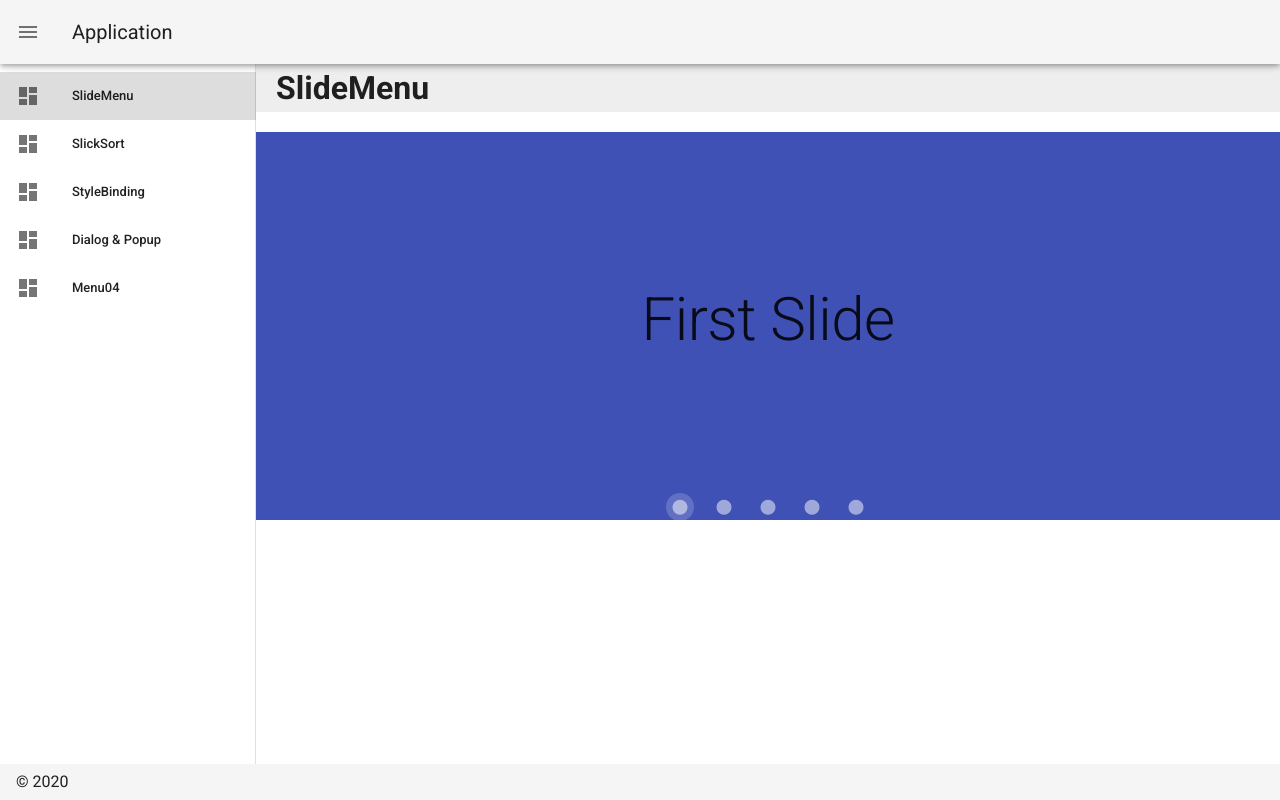
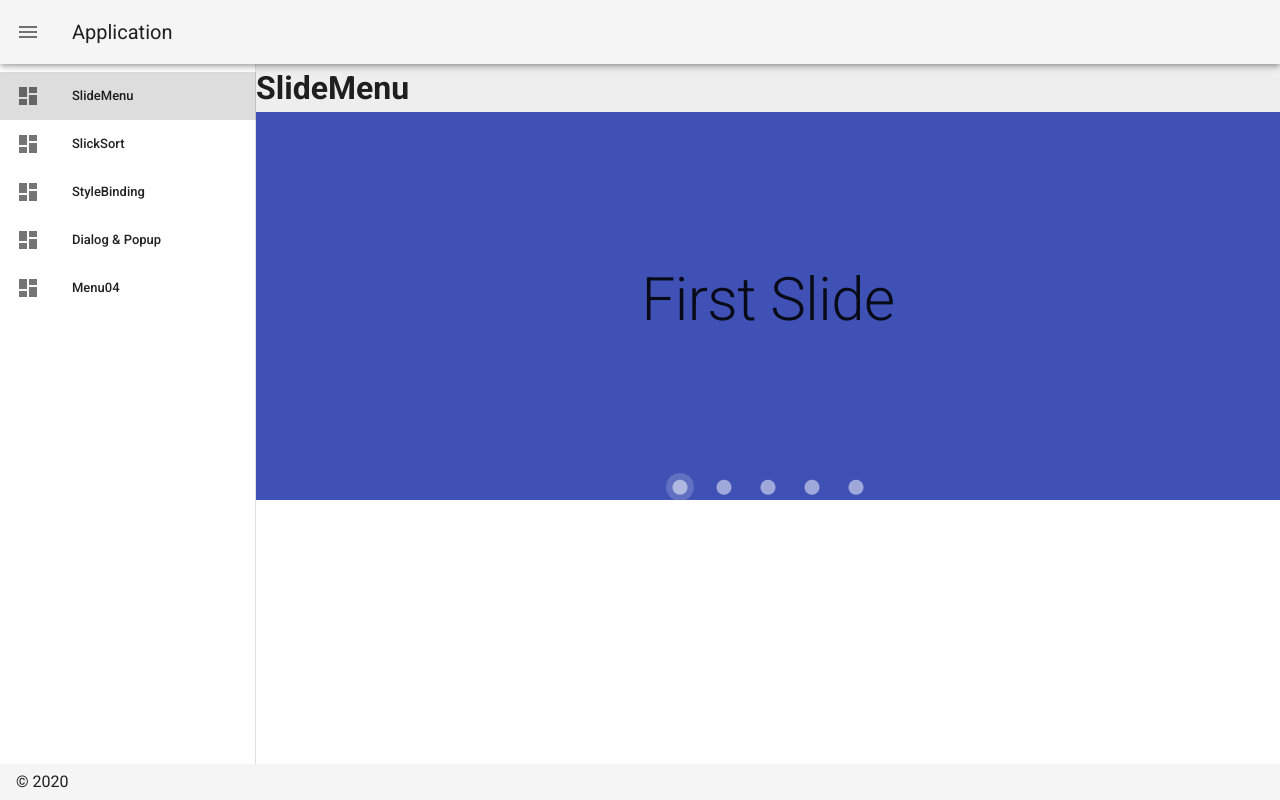
Before and after one commit to kkjumin/vue-tutorial, a Vue app: page / in a window 1280 px wide. Built offline with nearby package versions, Linux system fonts and the light colour scheme.

Commit message:
20.04.20

```diff
--- a/public/index.html
+++ b/public/index.html
@@ -1,6 +1,5 @@
 <!DOCTYPE html>
 <html lang="ko">
-  <link rel="stylesheet" href="../src/assets/css/basic.css" />
   <head>
     <meta charset="utf-8" />
     <meta http-equiv="X-UA-Compatible" content="IE=edge" />
@@ -8,6 +7,7 @@
     <link rel="icon" href="<%= BASE_URL %>favicon.ico" />
 
     <title><%= htmlWebpackPlugin.options.title %></title>
+
     <link
       rel="stylesheet"
       href="https://fonts.googleapis.com/css?family=Roboto:100,300,400,500,700,900"
--- a/src/App.vue
+++ b/src/App.vue
@@ -91,9 +91,8 @@ export default {
 </script>
 
 <style>
-@import '../src/assets/css/reset.css';
-@import '../src/assets/css/basic.css';
-
+@import url('../src/assets/css/reset.css');
+@import url('../src/assets/css/reset.css');
 .tabOn {
   background: #ddd;
 }
```
